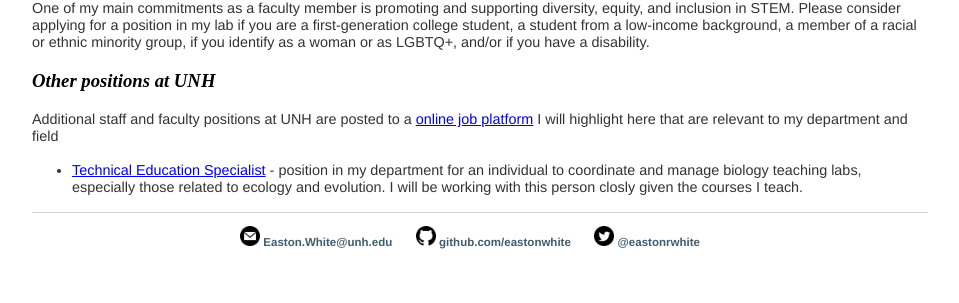
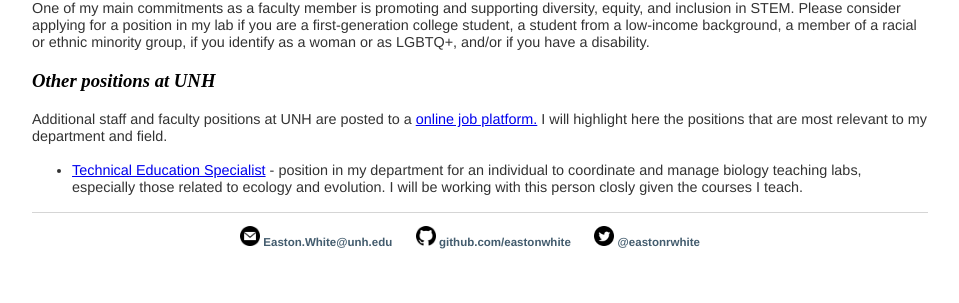
Before and after one commit to eastonwhite/eastonwhite.github.io, a Jekyll site: the page built from join/index.html, in a window 1280 px wide. Shown: the part 1064-1367 px from the top of the page, without its empty margins (160-1119 px from the left). Built offline with Jekyll 4.4.1, drawn with Linux system fonts in a browser that asks for light colours.

Commit message:
updated job text

```diff
--- a/join/index.html
+++ b/join/index.html
@@ -47,7 +47,7 @@ All lab members must be:
 
 
 <h3><i>Other positions at UNH</i></h3>
-<p>Additional staff and faculty positions at UNH are posted to a <a href="https://jobs.usnh.edu/">online job platform</a> I will highlight here that are relevant to my department and field</p>
+<p>Additional staff and faculty positions at UNH are posted to a <a href="https://jobs.usnh.edu/">online job platform.</a> I will highlight here the positions that are most relevant to my department and field.</p>
  <ul>
    <li><a href="https://jobs.usnh.edu/postings/39712">Technical Education Specialist</a> - position in my department for an individual to coordinate and manage biology teaching labs, especially those related to ecology and evolution. I will be working with this person closly given the courses I teach.</li>
 </ul>
```
